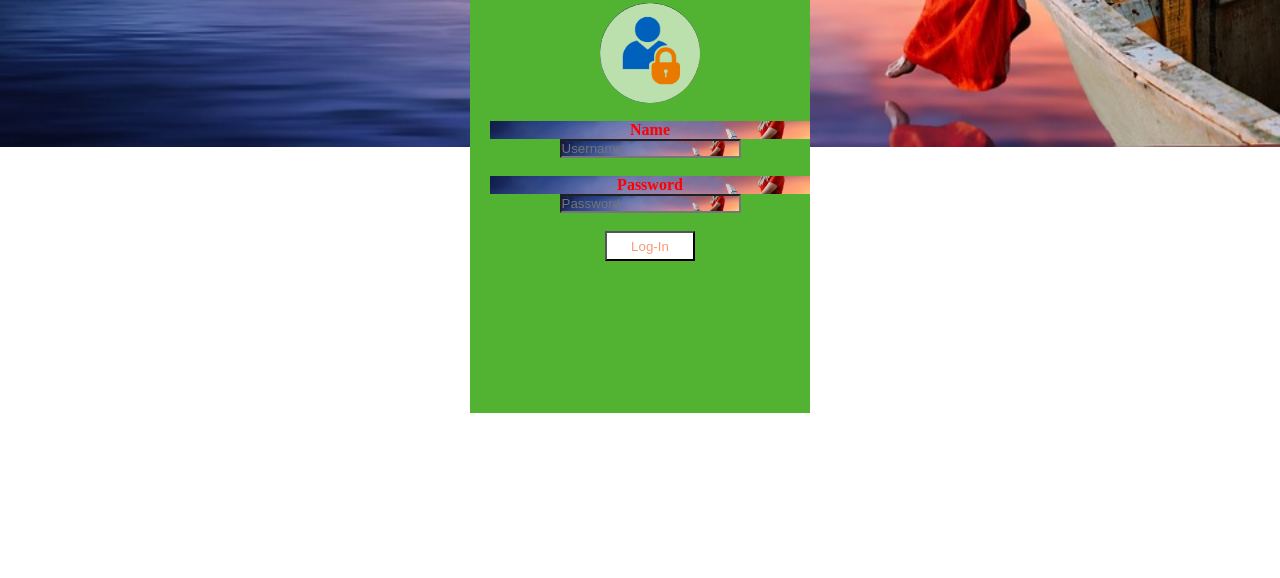
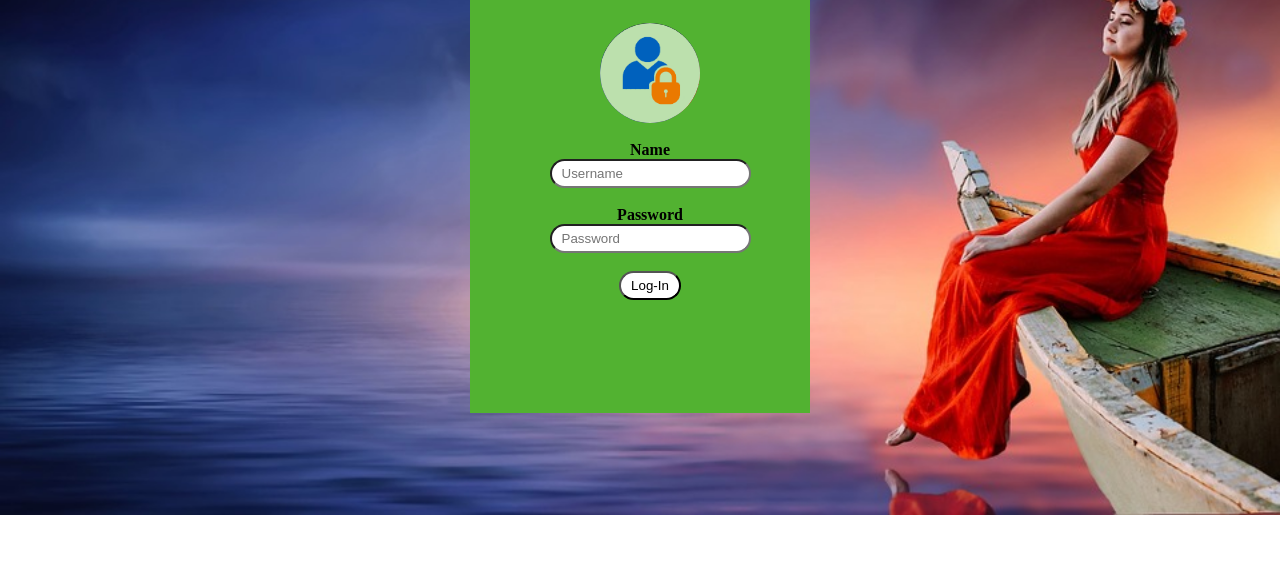
Before and after one commit to Uzzal65/login, a plain HTML site: page index.html in a window 1280 px wide. Shown: the part 222-800 px from the top of the page. Drawn offline with Linux system fonts and the light colour scheme.

Commit message:
Update style.css

```diff
--- a/style.css
+++ b/style.css
@@ -2,9 +2,10 @@
 	margin: 0;
 	padding: 0;
 	background-image:url('background.jpg');
-	background-repeat: no-repeat;
+    background-repeat: no-repeat;
+
 	background-size: cover;
-	background-position:center;
+	background-position:center top;
 }
 body{
 	background:#52B231;
@@ -13,7 +14,7 @@ body{
 	padding-top: 20px;
 	text-align:center;
 	background: #52B231;
-	color: red;
+	color: #000;
 	padding-bottom: 20px;
 	padding-left: 20px;
 	width: 320px;
@@ -22,10 +23,12 @@ body{
 	left:50%;
 	position: absolute;
 	transform: translate(-50%, -50%);
-	box-sizing: cover;
+    box-sizing: cover;
+    overflow: hidden;
 }
-.login h3{
-	text-align: center;
+.login h3,h4{
+    text-align: center;
+    background: none;
 }
 img{
 	width:100px;
@@ -34,14 +37,30 @@ img{
     margin-left: auto;
     margin-right: auto;
 	border-radius: 50%;
-	position: absolute:
 	top: -50px;
-	left: calc(50% -50px);
+    left: calc(50% -50px);
+    z-index: 200px;
+    margin-top: 20px;
+}
+
 }
 button{
 	width: 90px;
 	height: 30px;
 	color: #F99A75;
-	background: #fff;
-	box-sizing: border-box;
+	background: none;
+    box-sizing: border-box;
+
 }
+button[type= "submit"]{
+    background: #fff;
+    padding: 5px 10px;
+    border-radius: 100px;
+}
+.login input[type= "text"], .login input[type= "password"]
+{
+    background: #fff;
+    outline: none;
+    padding: 5px 10px;
+    border-radius: 30px;
+}
```
